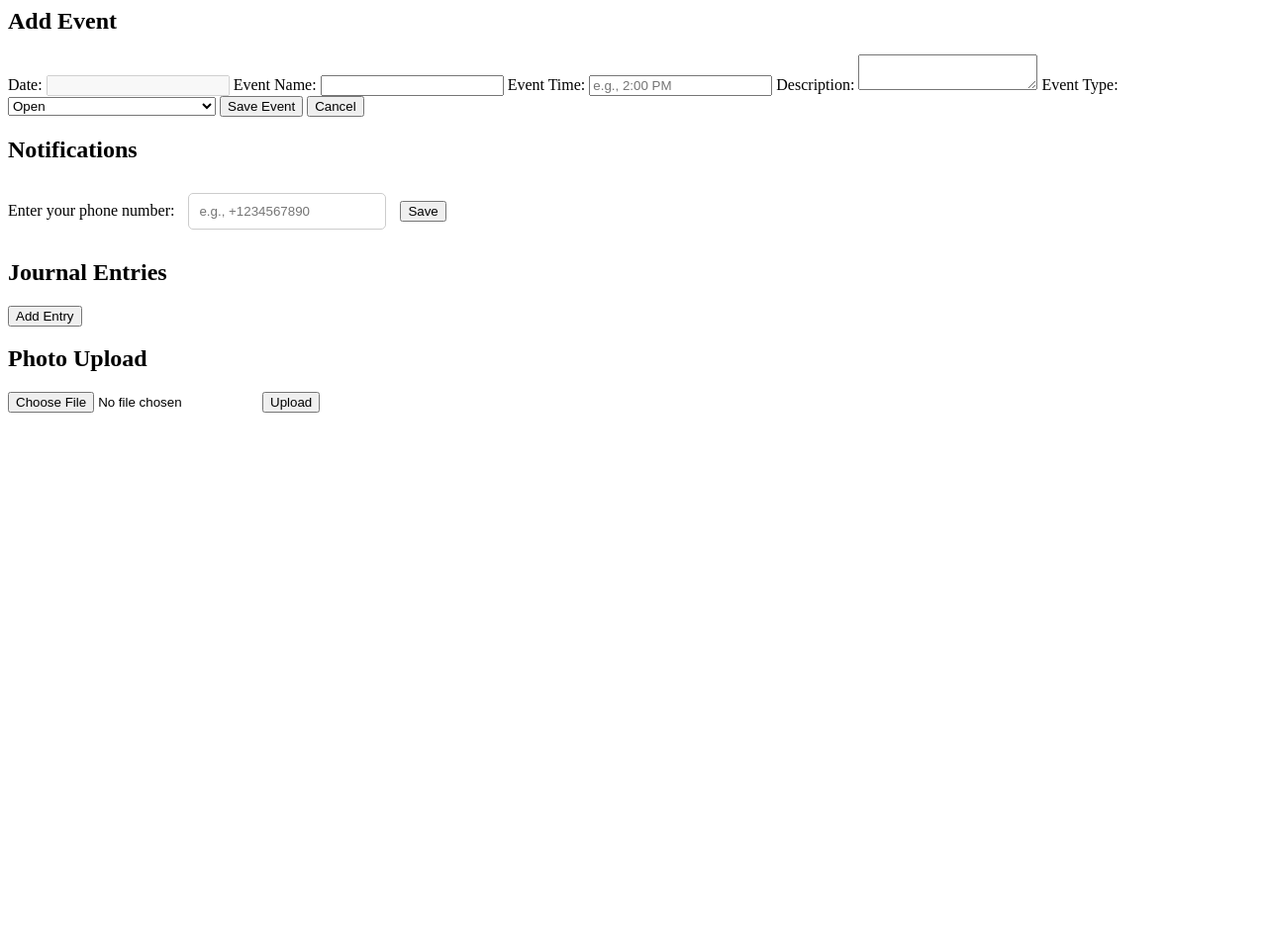
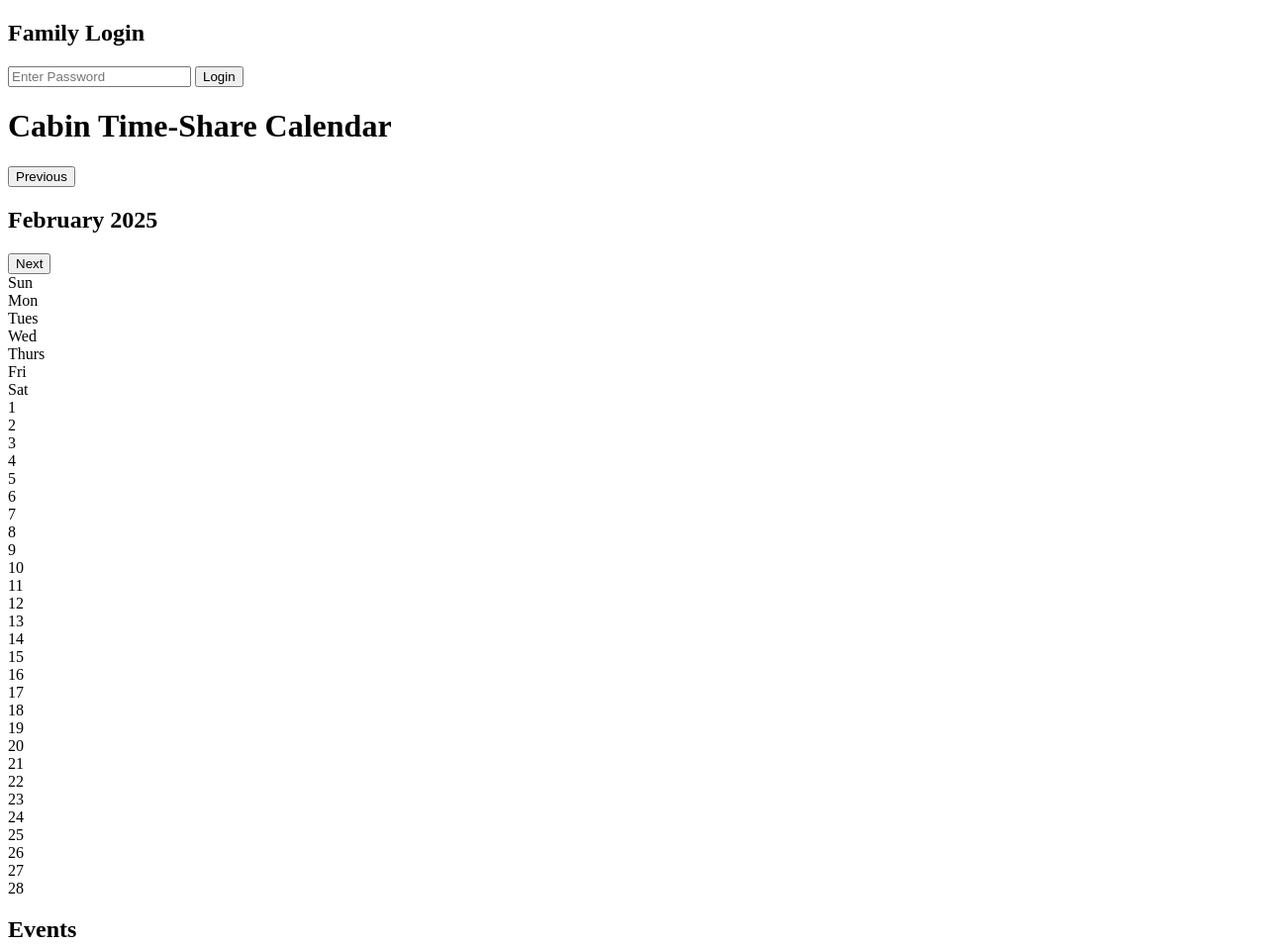
Before and after one commit to BethanyRau-consulting/cabin-calendar, a plain HTML site: page index.html in a window 1280 px wide. Shown: the top 956 px of the page at 99% size. Before the commit the page ends 800 px from the top, so only its background shows below. Drawn offline with Linux system fonts and the light colour scheme; no server answers.

Commit message:
Update index.html

```diff
--- a/index.html
+++ b/index.html
@@ -1,11 +1,47 @@
+<!DOCTYPE html>
+<html lang="en">
+<head>
+  <meta charset="UTF-8" />
+  <meta name="viewport" content="width=device-width, initial-scale=1.0"/>
+  <title>Cabin Time-Share Calendar</title>
   <link rel="stylesheet" href="styles.css" />
+</head>
+<body>
+  <!-- Simple Password Login -->
+  <div id="loginPage">
+    <h2>Family Login</h2>
+    <input type="password" id="password" placeholder="Enter Password" />
+    <button id="loginBtn">Login</button>
+  </div>
 
+  <!-- Main Calendar Page -->
+  <div id="calendarPage">
+    <h1>Cabin Time-Share Calendar</h1>
+    <div id="calendarControls">
+      <button id="prevBtn">Previous</button>
+      <h2 id="monthName"></h2>
+      <button id="nextBtn">Next</button>
+    </div>
 
-<!-- Inside the event modal -->
+    <div id="weekDays">
+      <div>Sun</div>
+      <div>Mon</div>
+      <div>Tues</div>
+      <div>Wed</div>
+      <div>Thurs</div>
+      <div>Fri</div>
+      <div>Sat</div>
+    </div>
+
+    <div id="calendarGrid"></div>
+
+    <h2>Events</h2>
+    <ul id="eventList"></ul>
+
+    <!-- Modal for Adding an Event -->
     <div id="addEventModal" class="modal hidden">
       <div class="modal-content">
         <h2>Add Event</h2>
-
         <label for="selectedDay">Date:</label>
         <input type="text" id="selectedDay" disabled />
 
@@ -34,21 +70,16 @@
       </div>
     </div>
 
-<!-- Phone Number Input -->
-<h2>Notifications</h2>
-<label for="phoneNumber">Enter your phone number:</label>
-<input type="tel" id="phoneNumber" placeholder="e.g., +1234567890" />
-<button id="savePhoneBtn">Save</button>
-
-<!-- Journal Entries -->
     <h2>Journal Entries</h2>
     <button id="saveJournalBtn">Add Entry</button>
     <ul id="journalList"></ul>
 
-<!-- Photo Upload Placeholder -->
     <h2>Photo Upload</h2>
     <input type="file" id="photoUpload" accept="image/*" />
     <button id="uploadPhotoBtn">Upload</button>
     <div id="photoGallery"></div>
+  </div>
 
   <script type="module" src="app.js"></script>
+</body>
+</html>
```
Lines whose indentation alone changed are shown as unchanged.
